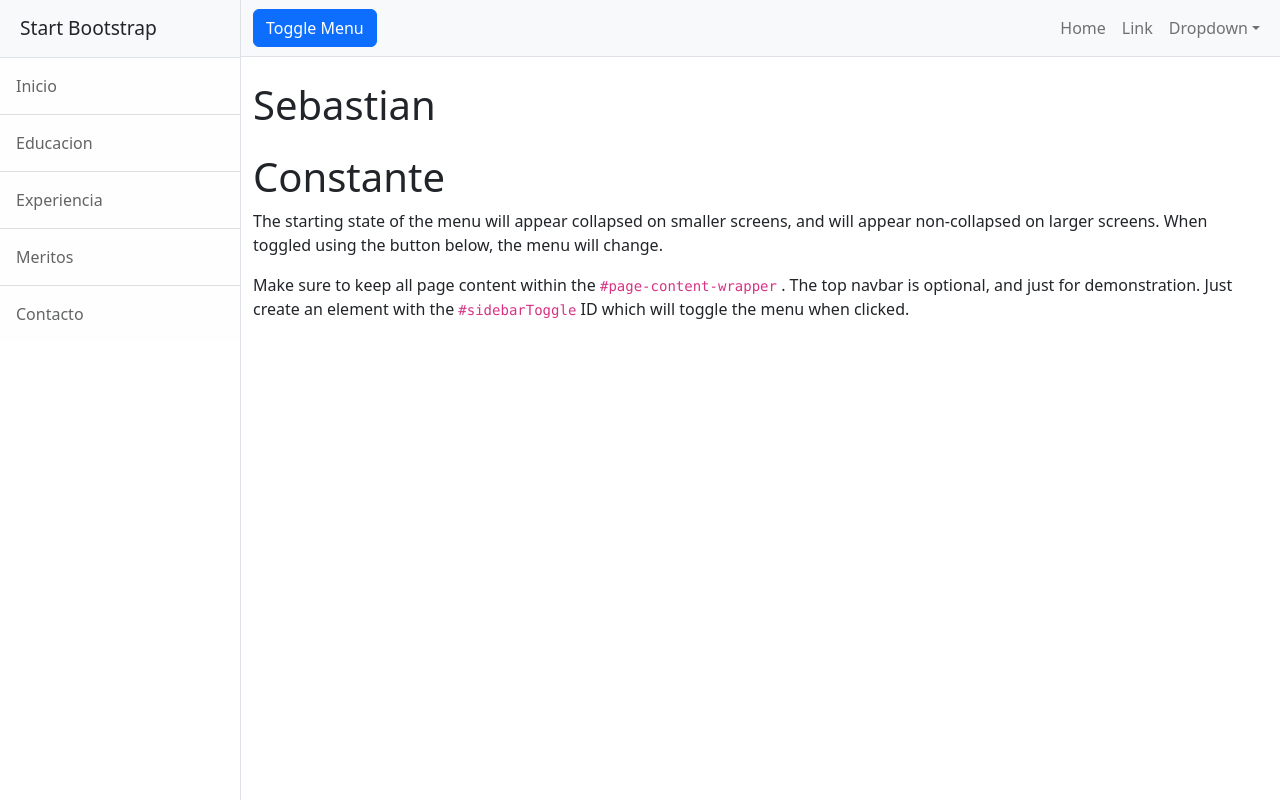
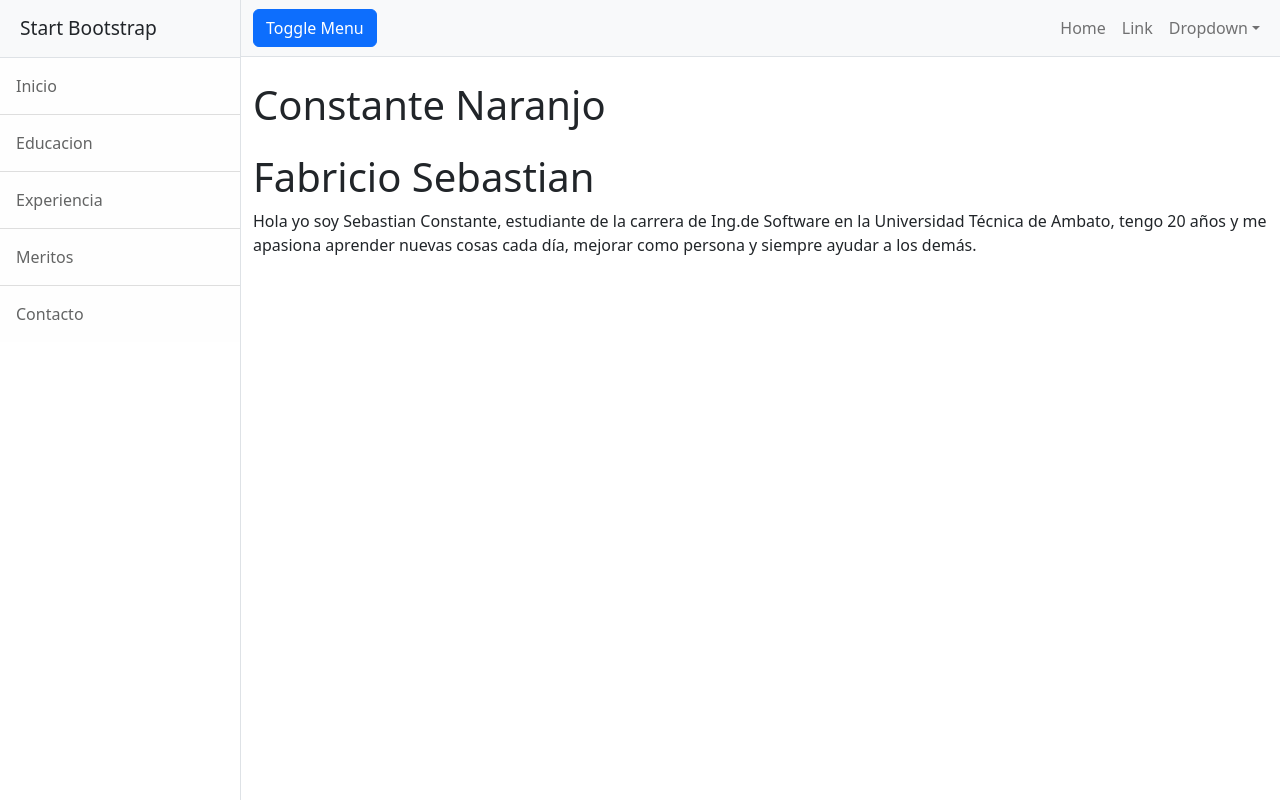
Before and after one commit to seby10/PracticaGit4A_ConstanteSebastian, a plain HTML site: page index.html in a window 1280 px wide. Drawn offline with nearby package versions, Linux system fonts and the light colour scheme.

Commit message:
Se agrego un resumen de mi CV

```diff
--- a/index.html
+++ b/index.html
@@ -50,16 +50,10 @@
                 </nav>
                 <!-- Page content-->
                 <div class="container-fluid">
-                    <h1 class="mt-4">Sebastian</h1>
-                    <h1 class="mt-4">Constante</h1>
-
-                    <p>The starting state of the menu will appear collapsed on smaller screens, and will appear non-collapsed on larger screens. When toggled using the button below, the menu will change.</p>
-                    <p>
-                        Make sure to keep all page content within the
-                        <code>#page-content-wrapper</code>
-                        . The top navbar is optional, and just for demonstration. Just create an element with the
-                        <code>#sidebarToggle</code>
-                        ID which will toggle the menu when clicked.
+                    <h1 class="mt-4">Constante Naranjo</h1>
+                    <h1 class="mt-4">Fabricio Sebastian</h1>
+                    <p>Hola yo soy Sebastian Constante, estudiante de la carrera de Ing.de Software en la Universidad Técnica de Ambato,
+                        tengo 20 años y me apasiona aprender nuevas cosas cada día, mejorar como persona y siempre ayudar a los demás.
                     </p>
                 </div>
             </div>
```
